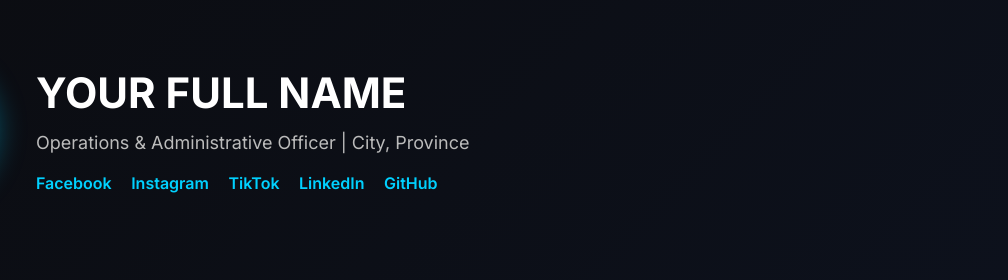
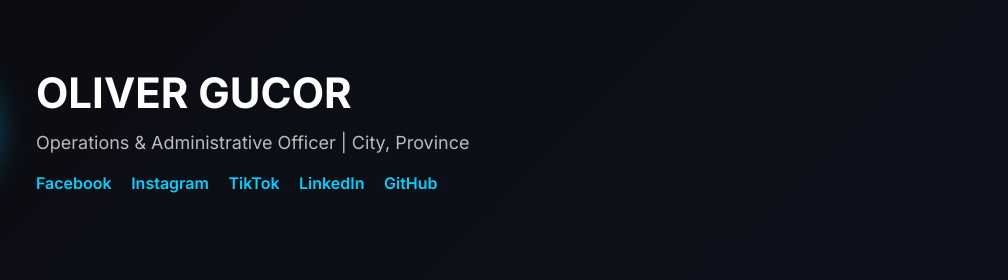
Before and after one commit to l1byaa/olivergucor.github.io, a plain HTML site: page index.html in a window 1280 px wide. Shown: the top 280 px of the page, 272-1280 px from the left. Drawn offline with Linux system fonts and the light colour scheme.

Commit message:
Update index.html

```diff
--- a/index.html
+++ b/index.html
@@ -145,7 +145,7 @@ footer{
     <img src="profile.jpg" alt="Profile Picture" class="profile-pic">
 
     <div class="header-text">
-        <h1>YOUR FULL NAME</h1>
+        <h1>OLIVER GUCOR</h1>
         <p>Operations & Administrative Officer | City, Province</p>
 
         <div class="social-links">
```
